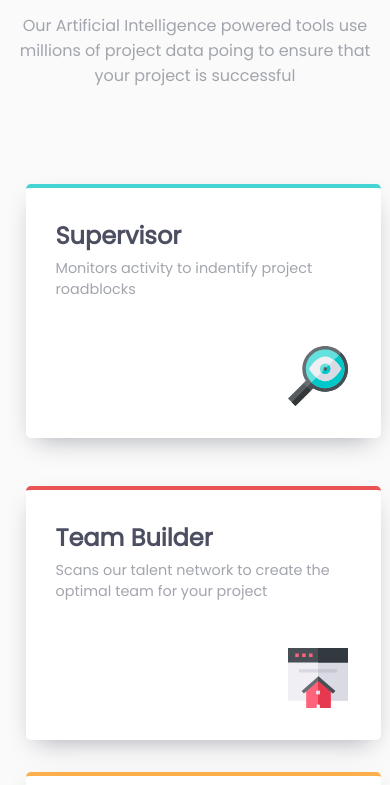
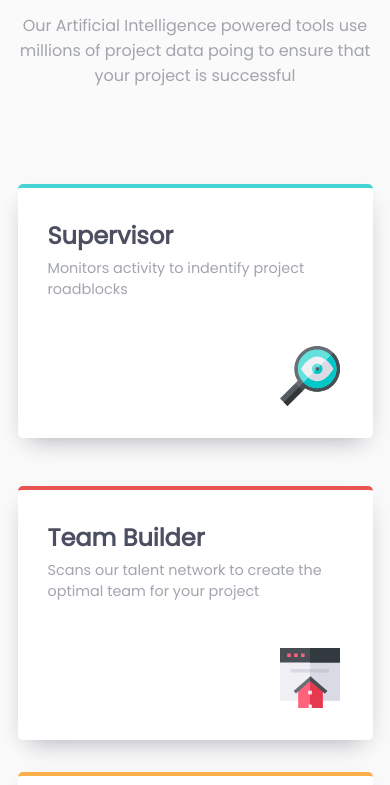
Before and after one commit to kyrylolvov/fourcard, a plain HTML site: page index.html in a window 390 px wide. Shown: the part 315-1100 px from the top of the page. Drawn offline with Linux system fonts and the light colour scheme.

Commit message:
Update mobile.css

```diff
--- a/mobile.css
+++ b/mobile.css
@@ -11,3 +11,8 @@
     }
 
 }
+@media (max-width: 1190px){
+    main{
+        width: 359px;
+    }
+}
```
